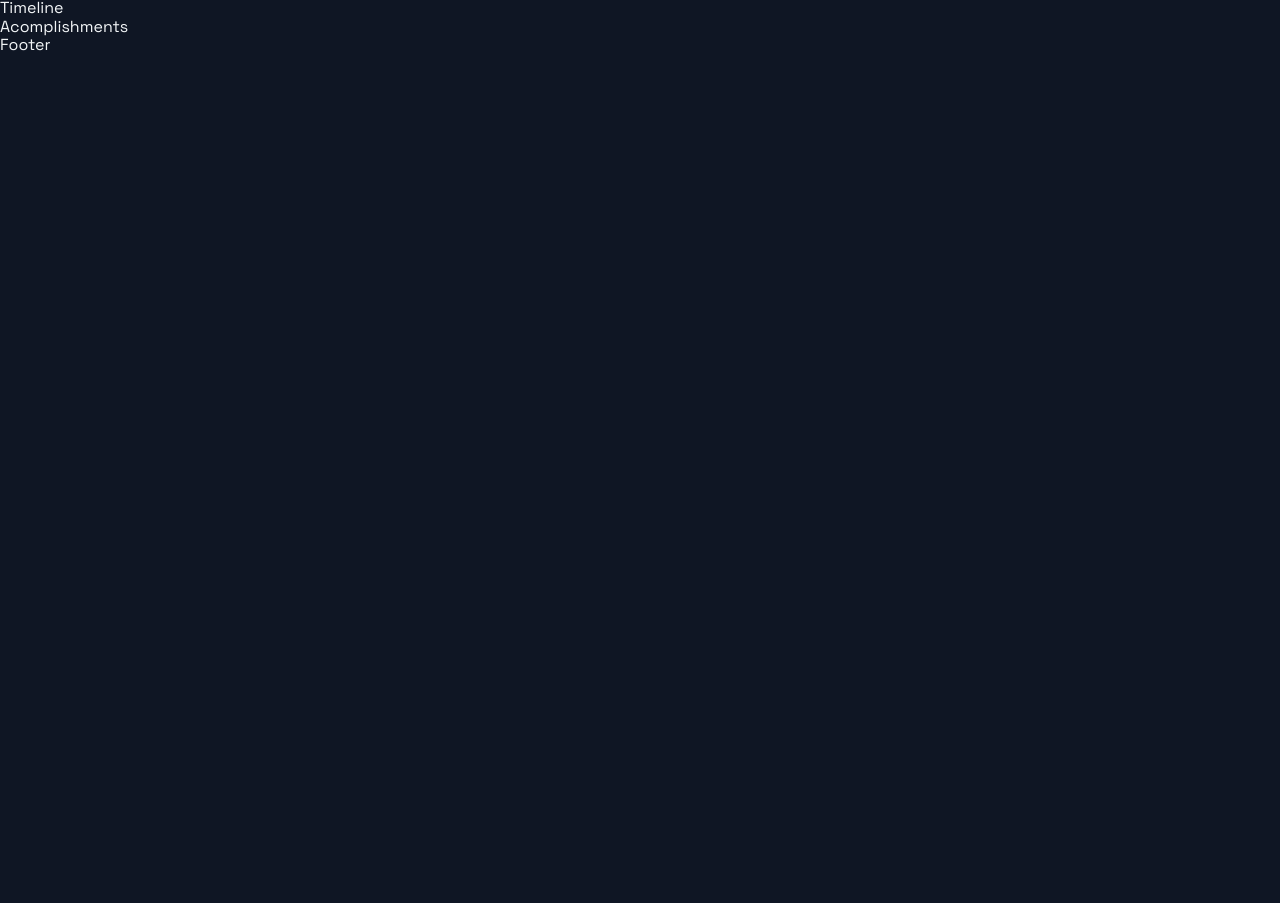
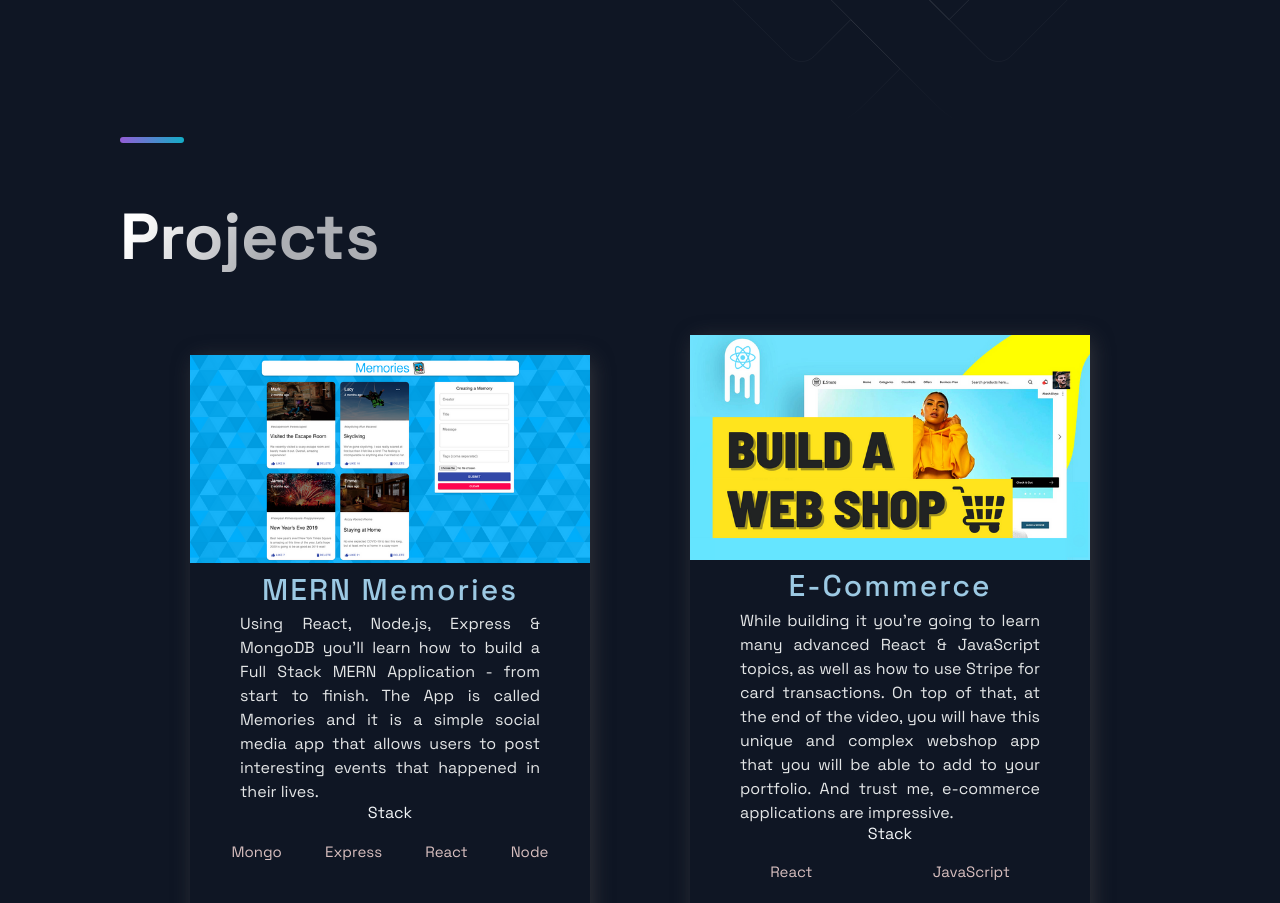
Before and after one commit to yamgarcia/Portfolio, a Next.js app: page / in a window 1280 px wide. Shown: the part 500-1403 px from the top of the page. Before the commit the page ends 800 px from the top, so only its background shows below. Built offline with nearby package versions, Linux system fonts and the light colour scheme.

Commit message:
Add projects section

```diff
--- a/src/components/Projects/Projects.js
+++ /dev/null
@@ -1,13 +0,0 @@
-import React from 'react';
-
-import { BlogCard, CardInfo, ExternalLinks, GridContainer, HeaderThree, Hr, Tag, TagList, TitleContent, UtilityList, Img } from './ProjectsStyles';
-import { Section, SectionDivider, SectionTitle } from '../../styles/GlobalComponents';
-import { projects } from '../../constants/constants';
-
-const Projects = () => (
-  <div>
-    Projects
-  </div>
-);
-
-export default Projects;
--- /dev/null
+++ b/src/components/Projects/Projects.jsx
@@ -0,0 +1,57 @@
+import React from "react";
+
+import {
+  BlogCard,
+  CardInfo,
+  ExternalLinks,
+  GridContainer,
+  HeaderThree,
+  Hr,
+  Tag,
+  TagList,
+  TitleContent,
+  UtilityList,
+  Img,
+} from "./ProjectsStyles";
+import {
+  Section,
+  SectionDivider,
+  SectionTitle,
+} from "../../styles/GlobalComponents";
+import { projects } from "../../constants/constants";
+
+const Projects = () => (
+  <>
+    <Section nopadding id='project'>
+      <SectionDivider />
+      <SectionTitle main>Projects</SectionTitle>
+      <GridContainer>
+        {projects.map(
+          ({ title, description, tags, source, image, id, visit }) => (
+            <BlogCard key={id}>
+              <Img src={image} />
+              <TitleContent>
+                <HeaderThree title>{title}</HeaderThree>
+              </TitleContent>
+              <CardInfo>{description}</CardInfo>
+              <div>
+                <TitleContent>Stack</TitleContent>
+                <TagList>
+                  {tags.map((tag, i) => (
+                    <Tag key={i}>{tag}</Tag>
+                  ))}
+                </TagList>
+              </div>
+              <UtilityList>
+                <ExternalLinks href={visit}>Code</ExternalLinks>
+                <ExternalLinks href={source}>Source</ExternalLinks>
+              </UtilityList>
+            </BlogCard>
+          )
+        )}
+      </GridContainer>
+    </Section>
+  </>
+);
+
+export default Projects;
--- a/src/pages/index.js
+++ b/src/pages/index.js
@@ -1,19 +1,19 @@
-import Acomplishments from '../components/Acomplishments/Acomplishments';
-import BgAnimation from '../components/BackgrooundAnimation/BackgroundAnimation';
-import Hero from '../components/Hero/Hero';
-import Projects from '../components/Projects/Projects';
-import Technologies from '../components/Technologies/Technologies';
-import Timeline from '../components/TimeLine/TimeLine';
-import { Layout } from '../layout/Layout';
-import { Section } from '../styles/GlobalComponents';
+import Acomplishments from "../components/Acomplishments/Acomplishments";
+import BgAnimation from "../components/BackgrooundAnimation/BackgroundAnimation";
+import Hero from "../components/Hero/Hero";
+import Projects from "../components/Projects/Projects";
+import Technologies from "../components/Technologies/Technologies";
+import Timeline from "../components/TimeLine/TimeLine";
+import { Layout } from "../layout/Layout";
+import { Section } from "../styles/GlobalComponents";
 
 const Home = () => {
   return (
     <Layout>
-      {/* <Section grid> */}
+      <Section grid>
         <Hero />
-        {/* <BgAnimation /> */}
-      {/* </Section> */}
+        <BgAnimation />
+      </Section>
       <Projects />
       <Technologies />
       <Timeline />
```
